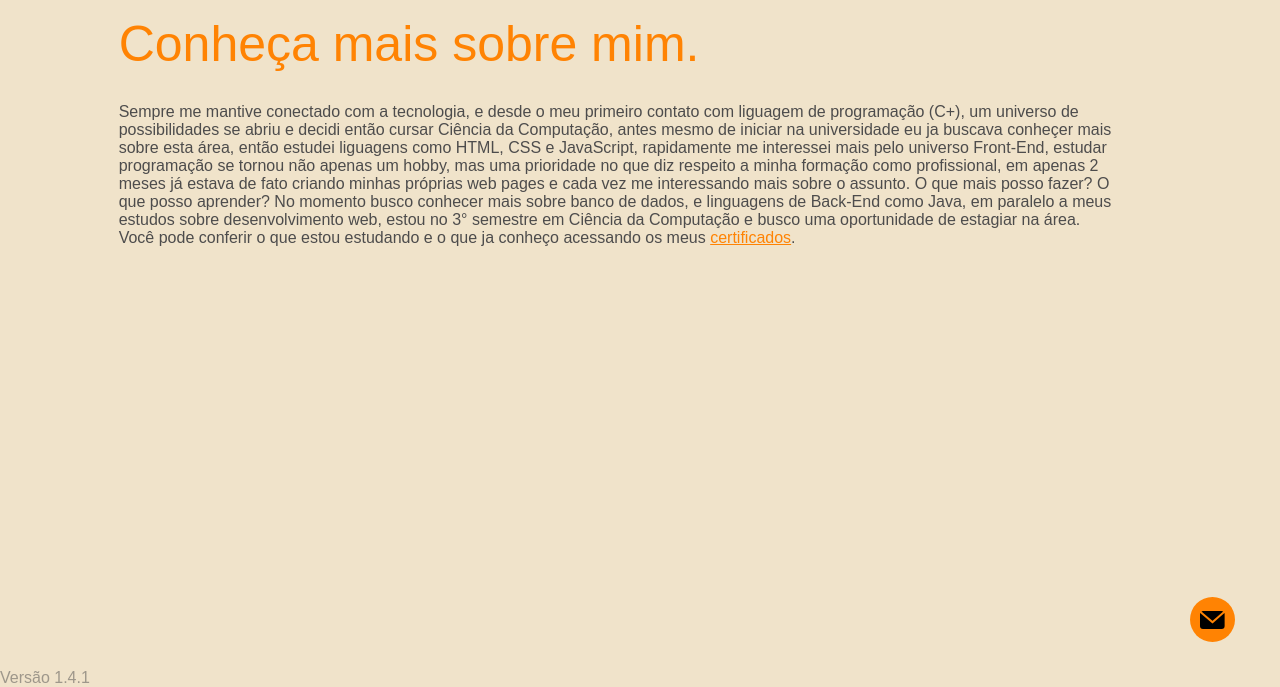
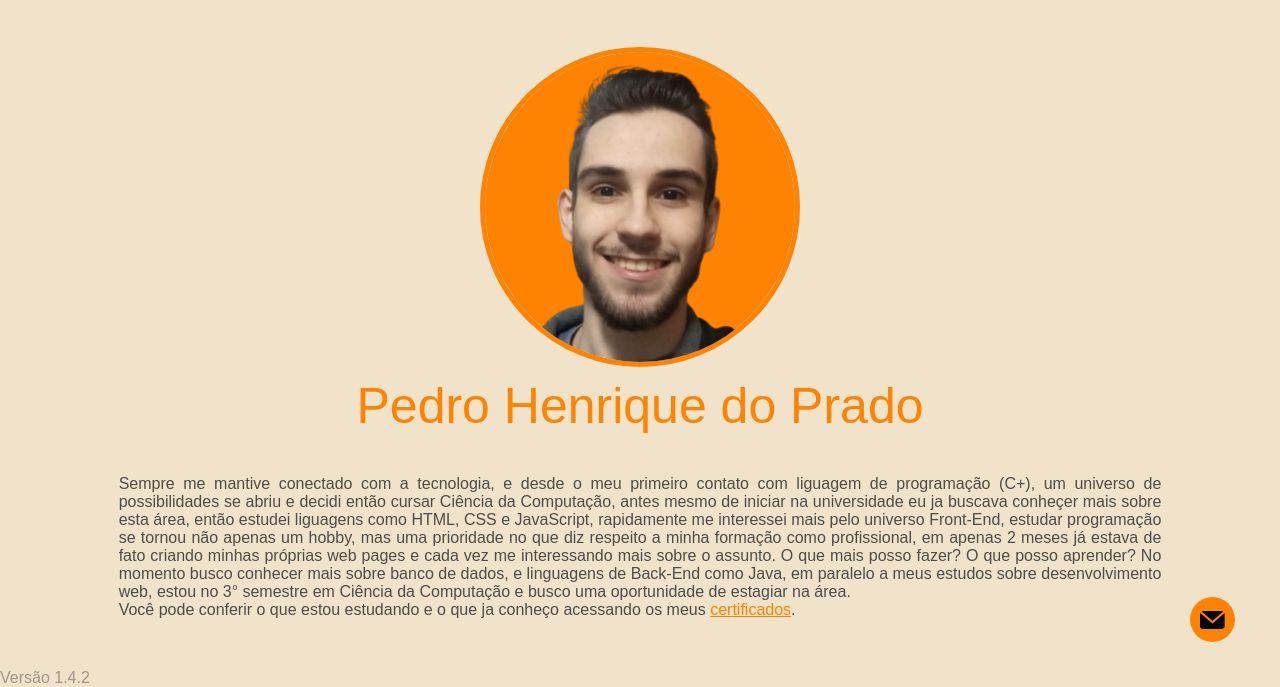
Before and after one commit to PHPPrado/Portfolio_2022, a plain HTML site: page Redesign portfólio/v2.0.0/Sobre.html in a window 1280 px wide. Shown: the part 113-800 px from the top of the page. Drawn offline with nearby package versions, Linux system fonts and the light colour scheme.

Commit message:
Finalizando o redesign

```diff
--- a/Redesign portfólio/v2.0.0/Sobre.html
+++ b/Redesign portfólio/v2.0.0/Sobre.html
@@ -41,12 +41,15 @@
     <div class="btn-contato">
     </div>
     <div class="page-wrapper-sobre">
-        <p id="versão">Versão 1.4.1</p>
+        <p id="versão">Versão 1.4.2</p>
         <section>
+            <div class="card-sobre-mim">
+                <img id="foto-do-pedro" src="images/Foto do Pedro.png" alt="Pedro Henrique do Prado">
+                <h1 class="title text-laranja title-medio">Pedro Henrique do Prado</h1>
+            </div>
             <div class="container-fluid">
                 <div class="row">
-                    <div id="tlt-sobre" class="col-sm-12 col-md-10 offset-md-1 display-text">
-                        <h1 class="title text-laranja title-medio">Conheça mais sobre mim.</h1>
+                    <div id="tlt-sobre" class="col-sm-12 col-md-10 offset-md-1">
                         <p id="sobre" class="text-light">Sempre me mantive conectado com a tecnologia, e desde o meu
                             primeiro contato com liguagem de programação (C+), um universo de possibilidades se abriu e
                             decidi então cursar Ciência da Computação, antes mesmo de iniciar na universidade eu ja
--- a/Redesign portfólio/v2.0.0/css/main.css
+++ b/Redesign portfólio/v2.0.0/css/main.css
@@ -137,6 +137,27 @@ p {
     }
 }
 
+@keyframes ChangeBorderColor {
+    0% {
+        border: 5px solid #FF8303;
+    }
+    20% {
+        border: 4px solid #F0E3CA;
+    }
+    40% {
+        border: 4px solid #4D4C4C;
+    }
+    60% {
+        border: 4px solid #4D4C4C;
+    }
+    80% {
+        border: 4px solid #F0E3CA;
+    }
+    100% {
+        border: 5px solid #FF8303;
+    }
+}
+
 
 
 
@@ -219,6 +240,10 @@ p {
         font-family: 'Albert Sans', sans-serif;
         font-weight: normal;
         font-size: 120px;
+    }
+
+    #btn-ir-sobre{
+        margin: 5vh auto;
     }
 
     #primeira-section {
@@ -552,10 +577,10 @@ p {
         margin-top: 0px;
     }
 
-    p {
+    /*p {
         width: auto;
         margin-right: 40px;
-    }
+    }*/
 
     #title-projetos {
         text-align: center;
@@ -585,19 +610,40 @@ p {
         height: 100vh;
         display: table;
         background-color: #F0E3CA;
-        /*border: 20px solid #F0E3CA;
-        border-bottom: none;*/
+    }
+
+    .card-sobre-mim{
+        width: 100%;
+        margin-top: 25vh;
+        margin-bottom: 5vh;
+        display: grid;
+        animation: 2s linear forwards revelations;
+    }
+
+    .card-sobre-mim h1{
+        margin-top: 10px;
+        text-align: center;
+        margin-bottom: 0;
+
+    }
+
+    #foto-do-pedro{
+        display: grid;
+        width: 40vh;
+        height: 40vh;
+        border: 4px solid #FF8303;
+        border-radius: 50%;
+        margin: 0 auto;
+        animation: ChangeBorderColor 5s infinite ease-in;
+
     }
 
     #sobre {
         width: auto;
+        margin: 0 auto;
+        text-align: justify;
     }
 
-    #tlt-sobre {
-        margin-top: 25%;
-        animation: 2s linear forwards revelations;
-
-    }
 
 
     /*Página certificados*/
@@ -678,9 +724,9 @@ p {
         height: 100vh;
     }
 
-    .display-text {
+    /*.display-text {
         margin-top: 20vh;
-    }
+    }*/
 
     .topbar {
         width: 100%;
@@ -730,6 +776,15 @@ p {
         margin: 50px 20px 0 20px;
         position: relative;
 
+    }
+
+    .display-text {
+        margin-top: 20vh;
+    }
+
+
+    #btn-ir-sobre{
+        margin: 2vh 0 0 0;
     }
 
     #inicio {
@@ -782,11 +837,6 @@ p {
         background-color: #F0E3CA;
     }
 
-    #tlt-sobre {
-        margin-top: 10%;
-        animation: 2s linear forwards revelations;
-
-    }
 
     #primeira-section {
         height: calc(100vh-30px);
@@ -826,6 +876,14 @@ p {
         margin-bottom: -10vh;
         margin-top: 10vh;
         font-size: 120px;
+    }
+
+    .card-sobre-mim{
+        width: 100%;
+        margin-top: 20vh;
+        display: grid;
+        justify-content: center;
+        animation: 2s linear forwards revelations;
     }
 }
 
```
Also changed, not shown: Redesign portfólio/v2.0.0/certificados.html (+1 -1 lines), Redesign portfólio/v2.0.0/index.html (+2 -2 lines), Redesign portfólio/v2.0.0/images/Foto do Pedro.png (added).
